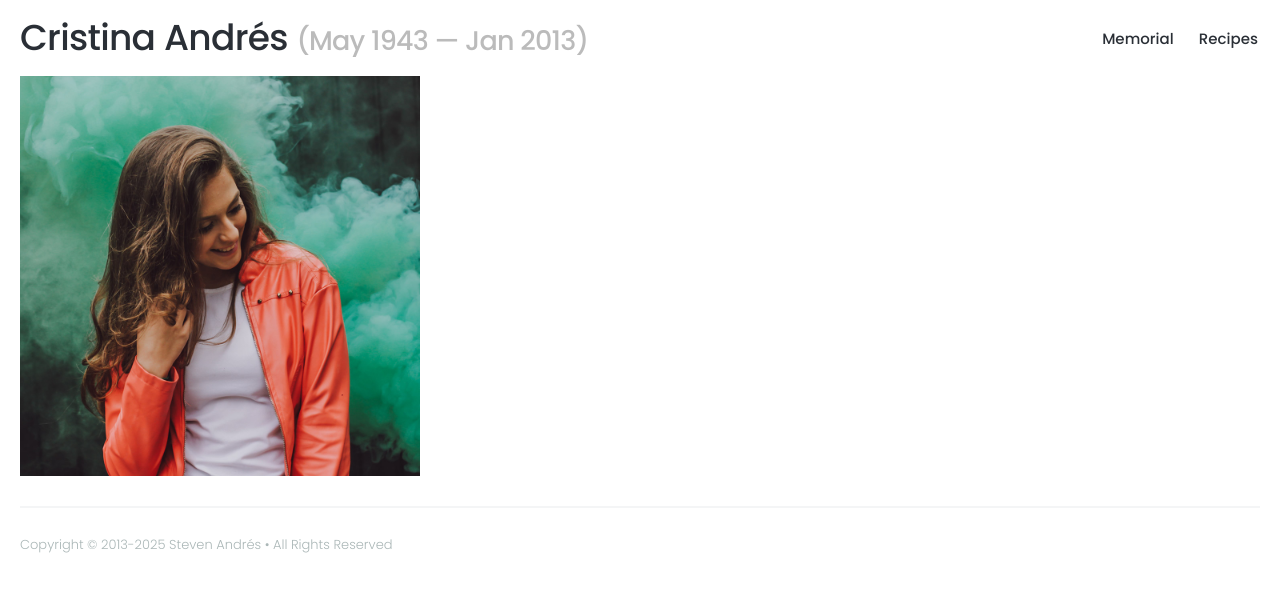
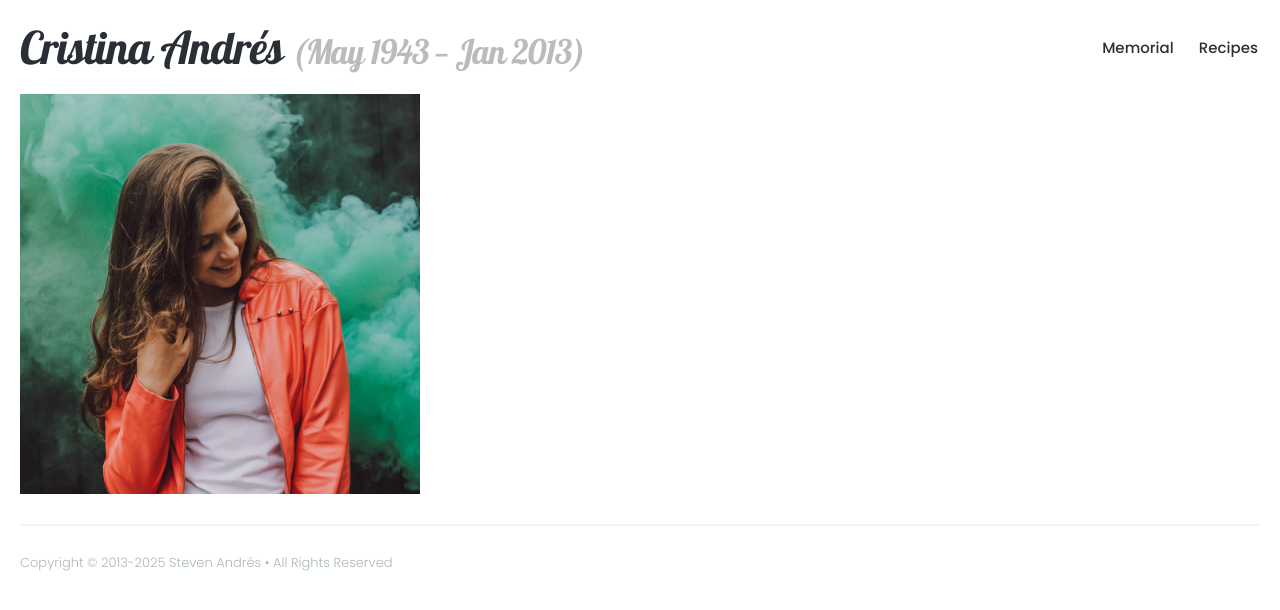
Before and after one commit to 950cagney/950cagney.github.io, a Jekyll site: the page built from index.html, in a window 1280 px wide. Shown: the top 610 px of the page. Built offline with Jekyll 4.4.1, drawn with Linux system fonts in a browser that asks for light colours; nearby versions of some CDN libraries.

Commit message:
Update header.html

```diff
--- a/_includes/header.html
+++ b/_includes/header.html
@@ -5,13 +5,13 @@
 		{% if site.data.settings.header_settings.logo_image %}
 		<a href="{{ site.baseurl }}/" class="header__logo">
 			<img src="{{ site.data.settings.header_settings.logo_image | relative_url }}" class="header__logo__img">
-			{{ site.data.settings.basic_settings.site_title }}
-			<small style="color: #BBBBBB;">{{ site.data.settings.basic_settings.site_tagline }}</small>
+			<h1>{{ site.data.settings.basic_settings.site_title }}
+			<small style="color: #BBBBBB;">{{ site.data.settings.basic_settings.site_tagline }}</small></h1>
 		</a>
 		{% else %}
 		<a href="{{ site.baseurl }}/" class="header__title">
-			{{ site.data.settings.basic_settings.site_title }}
-			<small style="color: #BBBBBB;">{{ site.data.settings.basic_settings.site_tagline }}</small>
+			<h1>{{ site.data.settings.basic_settings.site_title }}
+			<small style="color: #BBBBBB;">{{ site.data.settings.basic_settings.site_tagline }}</small></h1>
 		</a>
 		{% endif %}
 
```
